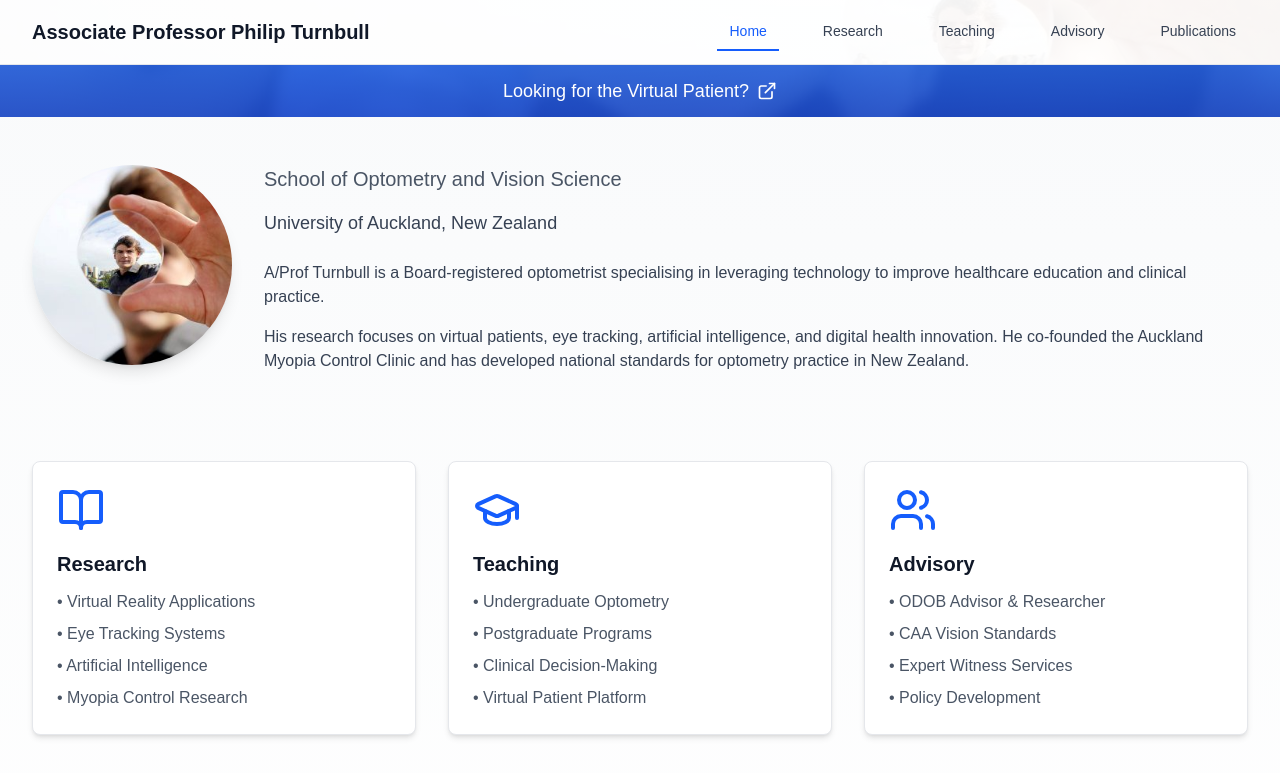
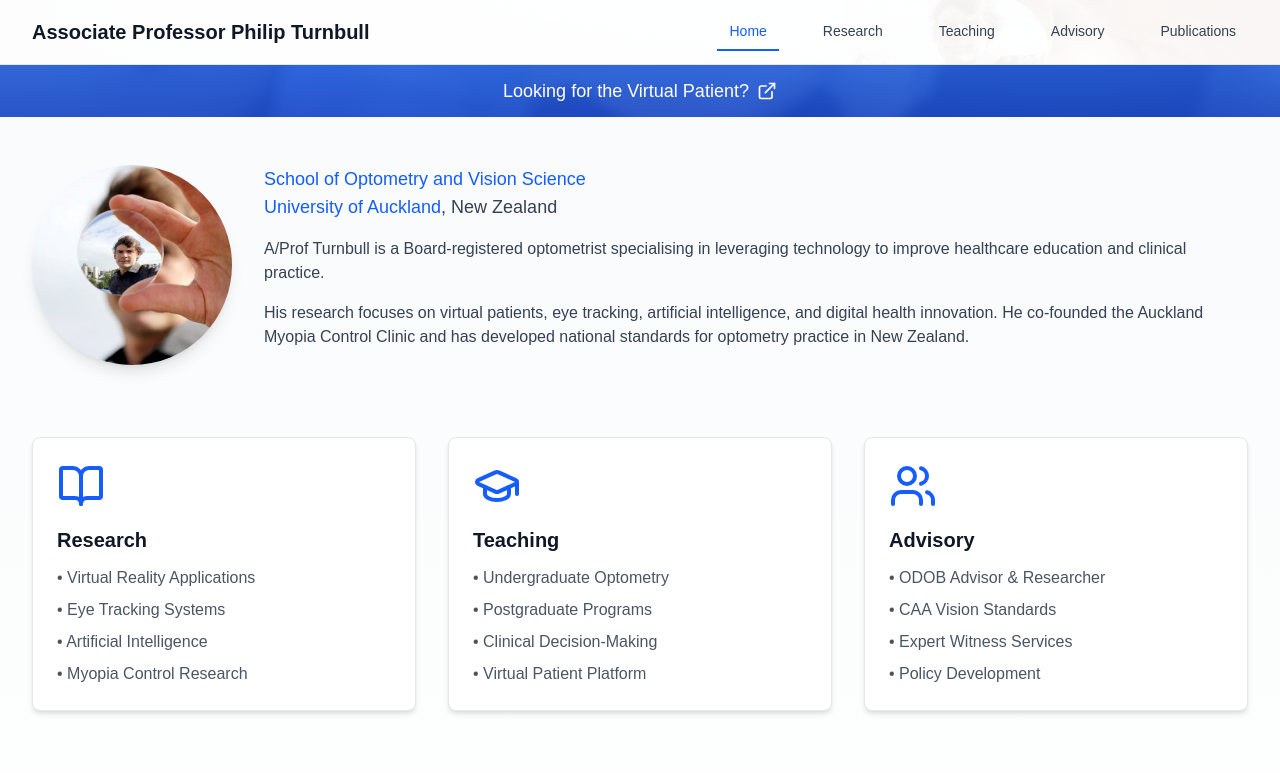
Before and after one commit to fillupt/Work-Website, a Next.js app: page / in a window 1280 px wide. Shown: the top 773 px of the page. Built offline with nearby package versions, Linux system fonts and the light colour scheme.

Commit message:
Add hyperlinks to SOVS and University of Auckland

```diff
--- a/app/page.tsx
+++ b/app/page.tsx
@@ -34,11 +34,24 @@
               />
             </div>
             <div className="flex-1">
-              <p className="text-xl text-gray-600 mb-4">
-                School of Optometry and Vision Science
-              </p>
-              <p className="text-lg text-gray-700 mb-6">
-                University of Auckland, New Zealand
+              <p className="text-lg text-gray-700 mb-4">
+                <a
+                  href="https://www.auckland.ac.nz/en/science/about-the-faculty/school-of-optometry-and-vision-science.html"
+                  target="_blank"
+                  rel="noopener noreferrer"
+                  className="text-blue-600 hover:text-blue-800 hover:underline"
+                >
+                  School of Optometry and Vision Science
+                </a>
+                <br/>
+                <a
+                  href="https://www.auckland.ac.nz/"
+                  target="_blank"
+                  rel="noopener noreferrer"
+                  className="text-blue-600 hover:text-blue-800 hover:underline"
+                >
+                  University of Auckland
+                </a>, New Zealand
               </p>
               <p className="text-gray-700 mb-4">
                 A/Prof Turnbull is a Board-registered optometrist specialising in
```
